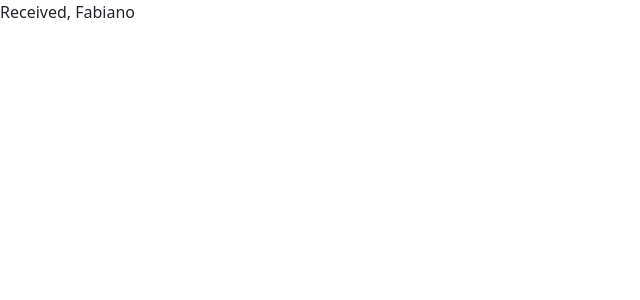
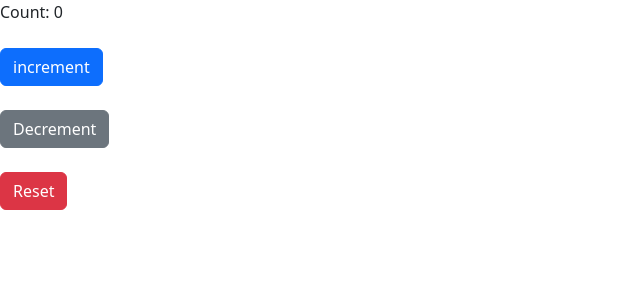
Before and after one commit to fabianoone/beginning-react-with-hooks, a React (Create React App) app: page / in a window 1280 px wide. Shown: the top 300 px of the page, without its empty margins (0-640 px from the left). Built offline with nearby package versions, Linux system fonts and the light colour scheme.

Commit message:
chp.8 - useReducer Hook

```diff
--- a/src/App.js
+++ b/src/App.js
@@ -1,13 +1,47 @@
-import React, { useContext } from 'react';
-import { UserContext } from './index';
+import React, { useReducer} from "react";
+import { Button } from "react-bootstrap";
+
+const initialState = {
+    count: 0
+};
+
+function reducer(state, action) {
+    switch(action.type) {
+        case "increment":
+            return { count: state.count + 1}
+        case "decrement":
+            return { count: state.count -1}
+        case "reset":
+            return initialState
+        default:
+            return initialState
+    }
+}
 
 function App() {
-    const value = useContext(UserContext);
-  return (
-    <div>
-        Received, {value}
-    </div>
-  );
+    const [state, dispatch] = useReducer(reducer, initialState);
+    return (
+        <>
+            <div>
+                Count: {state.count}
+                <br />
+                <br />
+                <Button onClick={() => dispatch({type: "increment"})}>
+                    increment
+                </Button>
+                <br />
+                <br />
+                <Button variant="secondary" onClick={() => dispatch({type: 'decrement'})}>
+                    Decrement
+                </Button>
+                <br />
+                <br />
+                <Button variant="danger" onClick={() => dispatch({type: 'reset'})}>Reset</Button>
+            </div>
+        </>
+    );
 }
 
+
+
 export default App;
```
